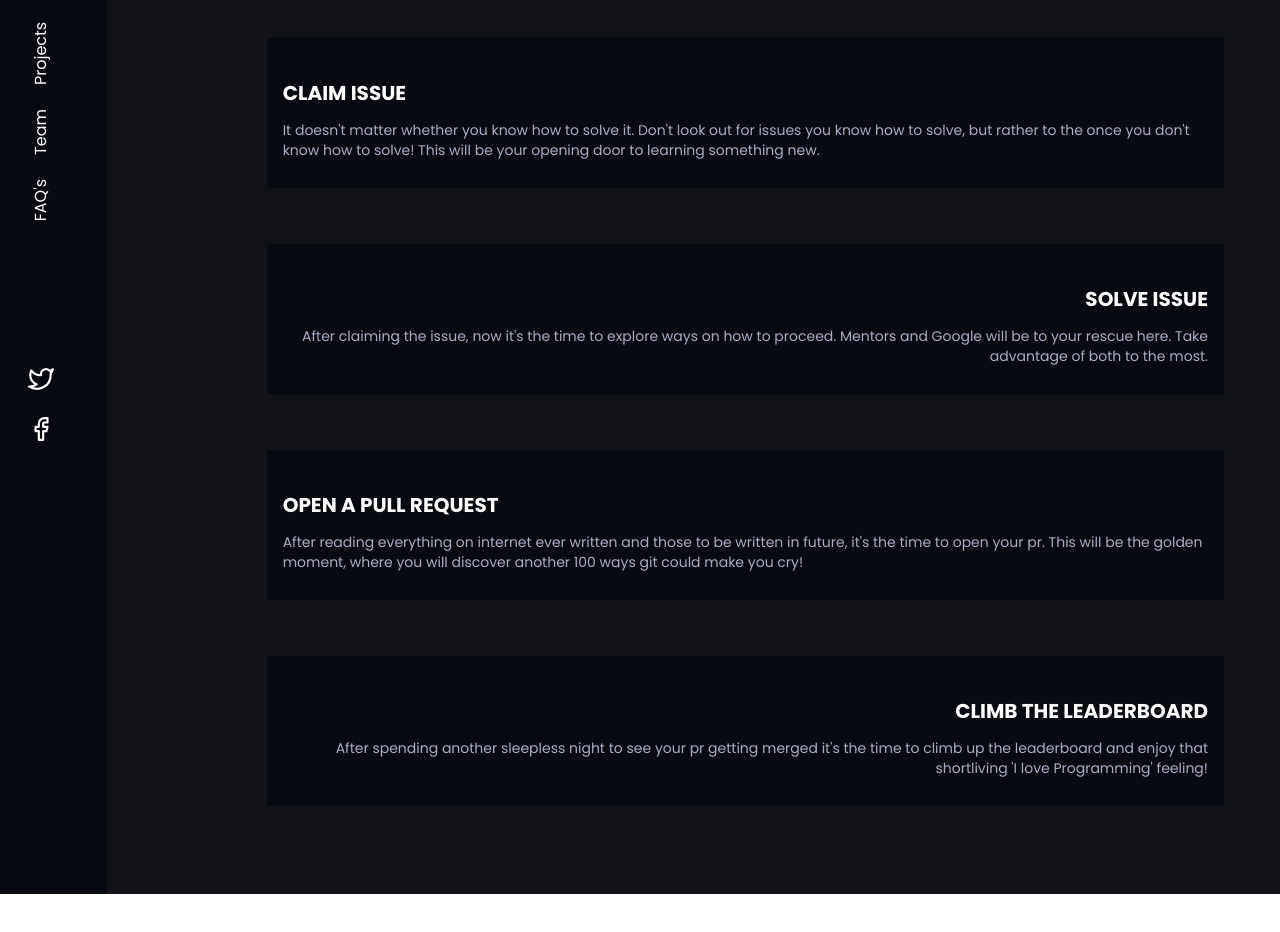
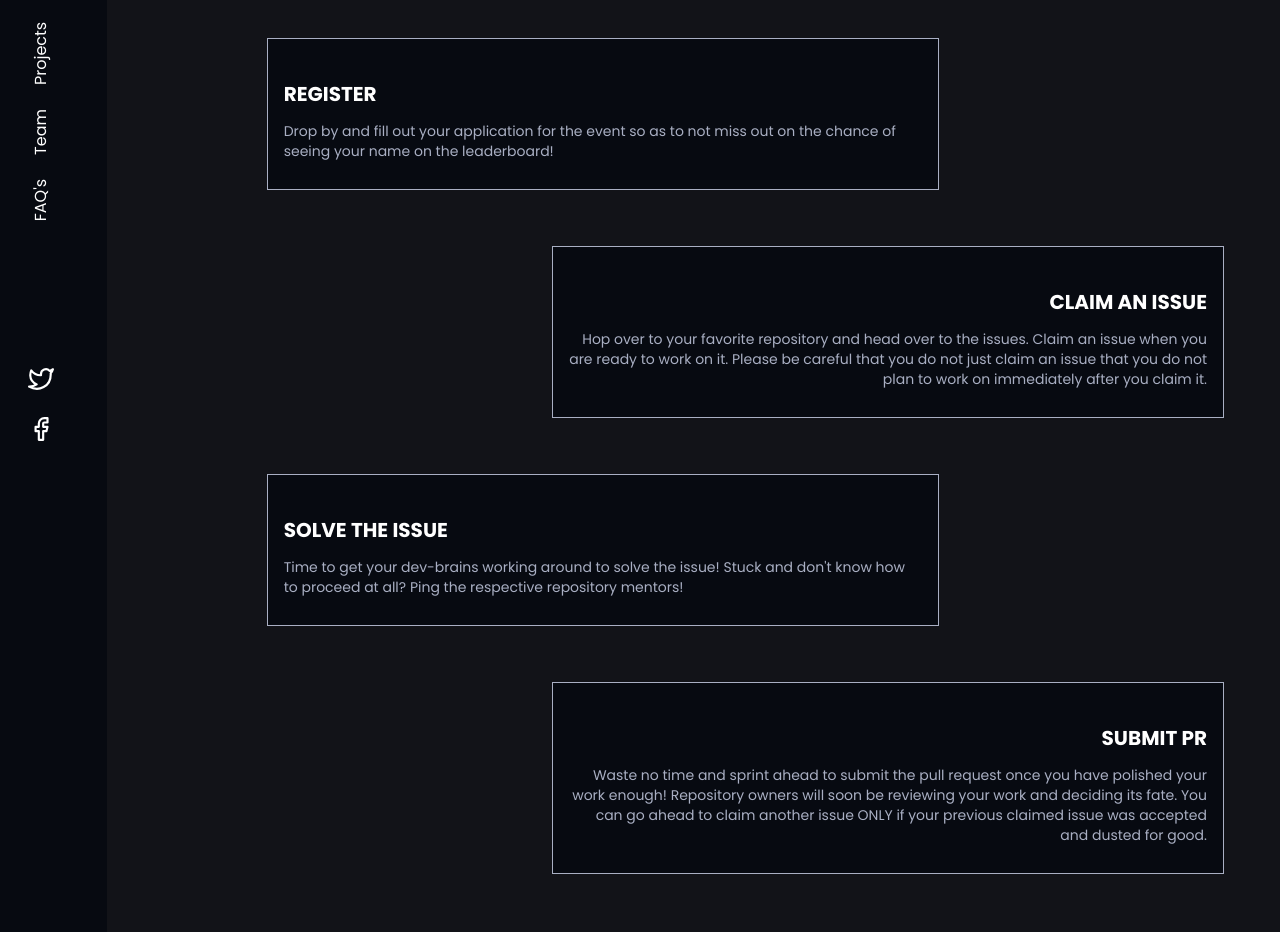
Before and after one commit to crux-bphc/DidYouGitIt, a Next.js app: page /workflow in a window 1280 px wide. Shown: the part 298-1230 px from the top of the page. Before the commit the page ends 1192 px from the top, so only its background shows below. Built offline with nearby package versions, Linux system fonts and the light colour scheme.

Commit message:
Workflow updated

```diff
--- a/data/workflow.md
+++ b/data/workflow.md
@@ -1,18 +1,17 @@
 ---
 workflow: [
 		{
-			title: 'Claim Issue',
-			desc: "It doesn't matter whether you know how to solve it. Don't look out for issues you know how to solve, but rather to the once you don't know how to solve! This will be your opening door to learning something new.",
+			title: 'Register',
+			desc: "Drop by and fill out your application for the event so as to not miss out on the chance of seeing your name on the leaderboard!",
 		},{
-			title: 'Solve Issue',
-			desc: "After claiming the issue, now it's the time to explore ways on how to proceed. Mentors and Google will be to your rescue here. Take advantage of both to the most.",
+			title: 'Claim an Issue',
+			desc: "Hop over to your favorite repository and head over to the issues. Claim an issue when you are ready to work on it. Please be careful that you do not just claim an issue that you do not plan to work on immediately after you claim it. ",
 		},{
-			title: 'Open a Pull Request',
-			desc: "After reading everything on internet ever written and those to be written in future, it's the time to open your pr.
-            This will be the golden moment, where you will discover another 100 ways git could make you cry!",
+			title: 'Solve the issue',
+			desc: "Time to get your dev-brains working around to solve the issue! Stuck and don't know how to proceed at all? Ping the respective repository mentors!",
 		},{
-			title: 'Climb the Leaderboard',
-			desc: "After spending another sleepless night to see your pr getting merged it's the time to climb up the leaderboard and enjoy that shortliving 'I love Programming' feeling!",
+			title: 'Submit PR',
+			desc: "Waste no time and sprint ahead to submit the pull request once you have polished your work enough! Repository owners will soon be reviewing your work and deciding its fate. You can go ahead to claim another issue ONLY if your previous claimed issue was accepted and dusted for good.",
 		},
 
 	]
--- a/src/components/WorkflowCard.tsx
+++ b/src/components/WorkflowCard.tsx
@@ -5,12 +5,13 @@ interface WorkflowCardProps {
     title: string;
     desc: string;
     orientation?: 'left' | 'right';
+	icon?: string;
 }
 
 const WorkflowCard: React.FC<WorkflowCardProps> = ({title, desc, orientation}) => {
 	return (
 		<>
-			<div className={clsx(['p-4 bg-dark-1 relative mb-14 border-gray hover:border-white hover:shadow-md hover:shadow-white transition-all duration-300 ease-out', orientation === 'right' && 'text-right'])}>
+			<div className={clsx(['p-4 bg-dark-1 relative mb-14 border border-gray hover:border-white hover:shadow-md hover:shadow-white transition-all duration-300 ease-out md:max-w-2xl', orientation === 'right' && 'text-right'])}>
 				<h1 className='font-bold mt-6 uppercase text-[20px] mb-3'>{title}</h1>
 				<p className='mb-3 wrap text-gray text-sm'>
 					{desc}
--- a/src/pages/workflow.tsx
+++ b/src/pages/workflow.tsx
@@ -43,11 +43,14 @@ const WorkflowPage:  React.FC<WorkflowPageProps> = ({ workflow }) => {
 					step.orientation = i % 2 === 0 ? 'left' : 'right';
 
 					return (
-						<div key={step.title}>
+						<div key={step.title} className={clsx([
+							'grid', i % 2 === 0 ? 'justify-items-start' : 'justify-items-end'
+						])}>
 							<WorkflowCard
                                 title={step.title}
                                 desc={step.desc}
-                                orientation={step.orientation}/>
+                                orientation={step.orientation}
+							/>
 						</div>
 					);
 				})}
```
